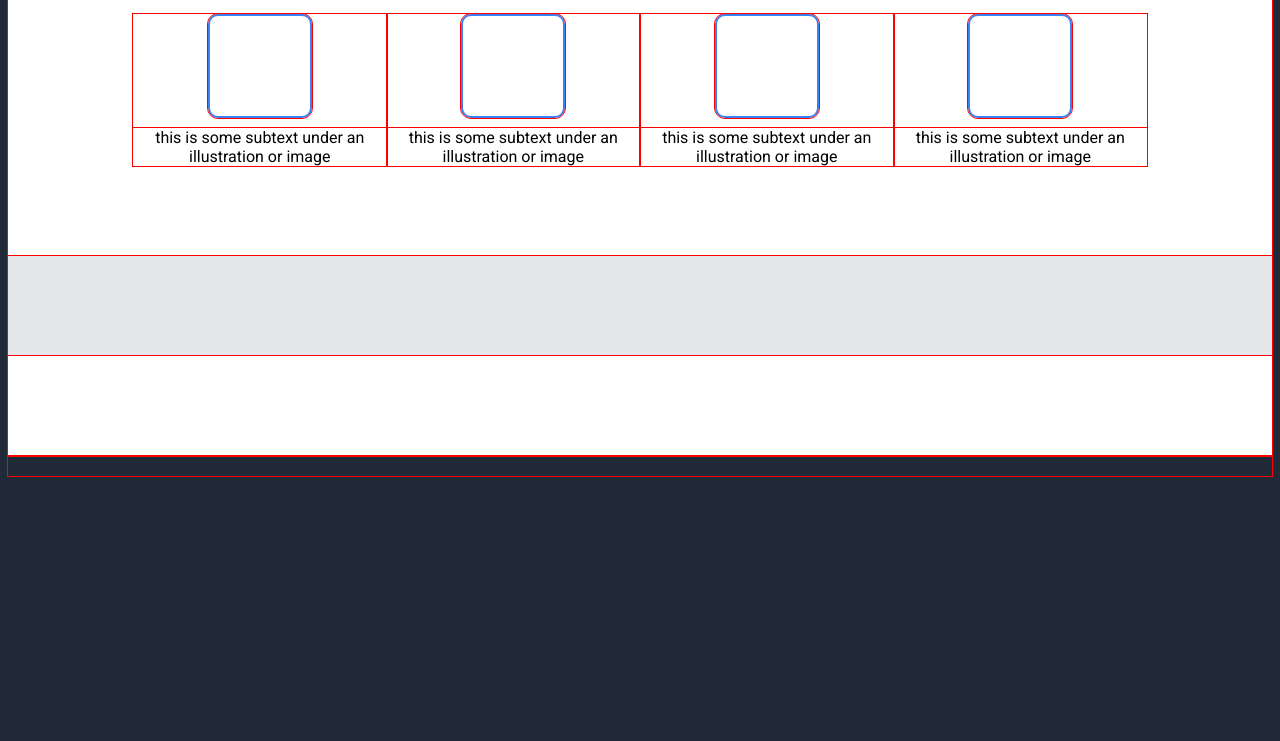
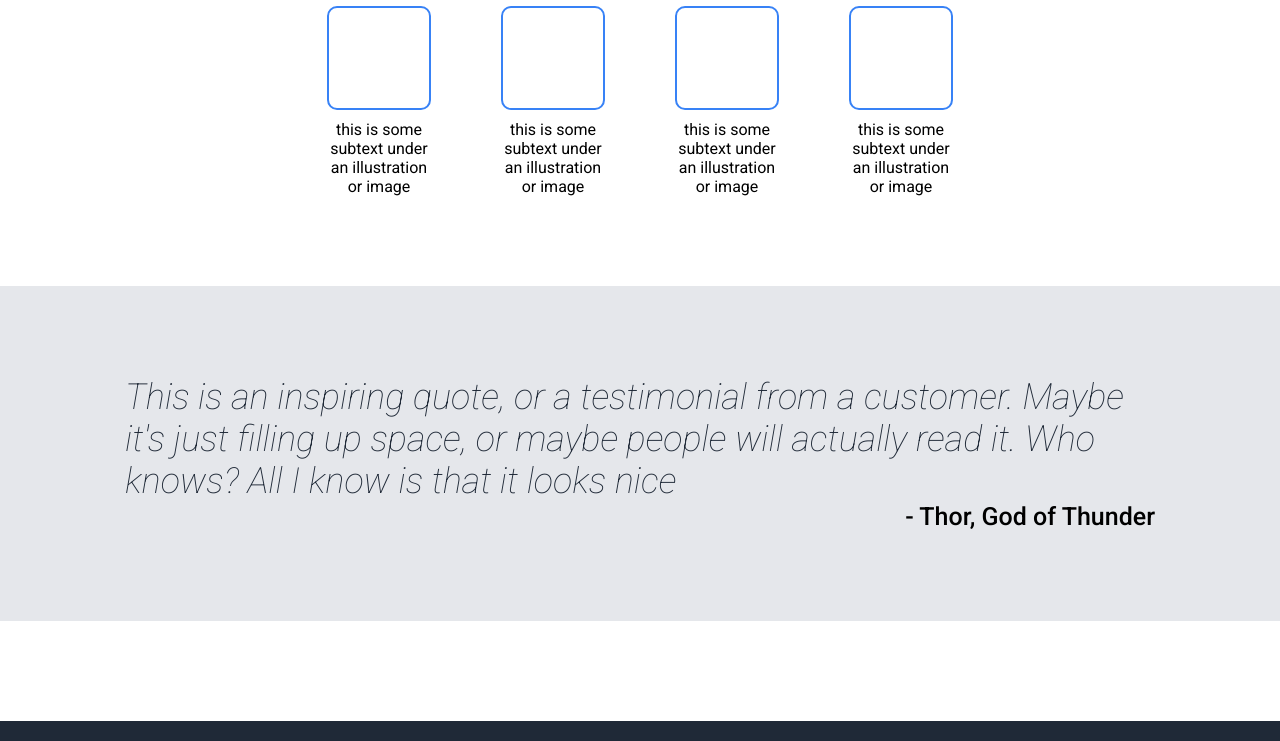
Before and after one commit to SilentCabin/landing-page, a plain HTML site: page index.html in a window 1280 px wide. Shown: the part 588-1329 px from the top of the page. Before the commit the page ends 1072 px from the top, so only its background shows below. Drawn offline with Linux system fonts and the light colour scheme.

Commit message:
<feat> add content and flex to quote-section

```diff
--- a/index.html
+++ b/index.html
@@ -51,8 +51,9 @@
             </div>
         </div>
     </div>
-    <div class="quote">
-
+    <div class="quote-section">
+        <p class="quote-text">This is an inspiring quote, or a testimonial from a customer. Maybe it's just filling up space, or maybe people will actually read it. Who knows? All I know is that it looks nice</p>
+        <p class="author">- Thor, God of Thunder</p>
     </div>
     <div class="cta">
 
--- a/style.css
+++ b/style.css
@@ -1,12 +1,14 @@
-* {
+/* * {
     outline: solid red 1px;
-}
+} */
 
 body {
     background-color: #1f2937;
     font-family: "Roboto";
     display: flex;
     flex-direction: column;
+    margin: 0;
+    padding: 0;
     justify-content: space-evenly;
     /* gap: 90px; */
 
@@ -18,7 +20,7 @@ body > * {
 header,
 .hero,
 .info,
-.quote,
+.quote-section,
 .cta {
     padding-bottom: 90px;
 }
@@ -109,16 +111,18 @@ header ul {
     /* outline: solid 4px green; */
     display: flex;
     justify-content: center;
-    /* gap: 50px; */
+    gap:70px;
 
 
 }
 
 .info-block {
+    /* outline: solid 10px yellow; */
     display: flex;
     flex-direction: column;
     align-items: center;
     gap: 10px;
+    justify-content: center;
 
 
 }
@@ -132,6 +136,7 @@ header ul {
 
 .info-text {
     text-align: center;
+    width: 100px;
 
 }
 
@@ -140,7 +145,27 @@ header ul {
     background-color: #ffffff;
 }
 
-.quote {
+.quote-section {
     background-color: #e5e7eb;
+    padding-top: 90px;
+    display: flex;
+    flex-direction: column;
+    align-items: center;
+    justify-content: center;
+    gap: 0;
+}
 
+.quote-text {
+    font-size: 36px;
+    font-weight: 200;
+    font-style: italic;
+    color: #1f2937;
+    margin: 0;
 }
+
+.author {
+    align-self: flex-end;
+    margin: 0;
+    font-weight: 500;
+    font-size: 25px;
+}
```
